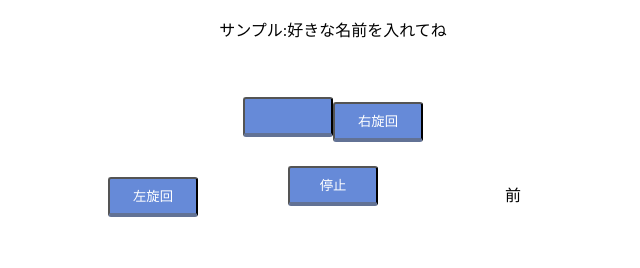
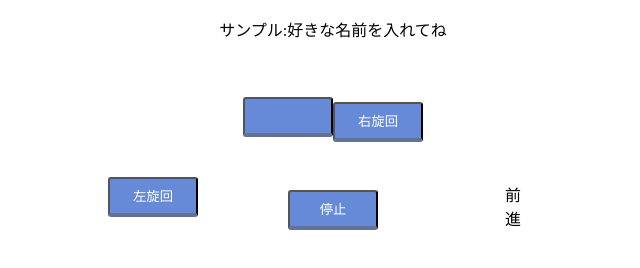
Before and after one commit to manatwun/hakodateroboken.github.io, a plain HTML site: page web(HTML)_1021柴田2/index.html in a window 1280 px wide. Shown: the part 370-638 px from the top of the page, without its empty margins (307-947 px from the left). Drawn offline with Linux system fonts and the light colour scheme.

Commit message:
Update index.html

```diff
--- a/web(HTML)_1021柴田2/index.html
+++ b/web(HTML)_1021柴田2/index.html
@@ -30,7 +30,7 @@
         </div>
       </li>
       <li class="button_outside right">
-          前
+          前進
         </button>
         </div>
       </li>
```
